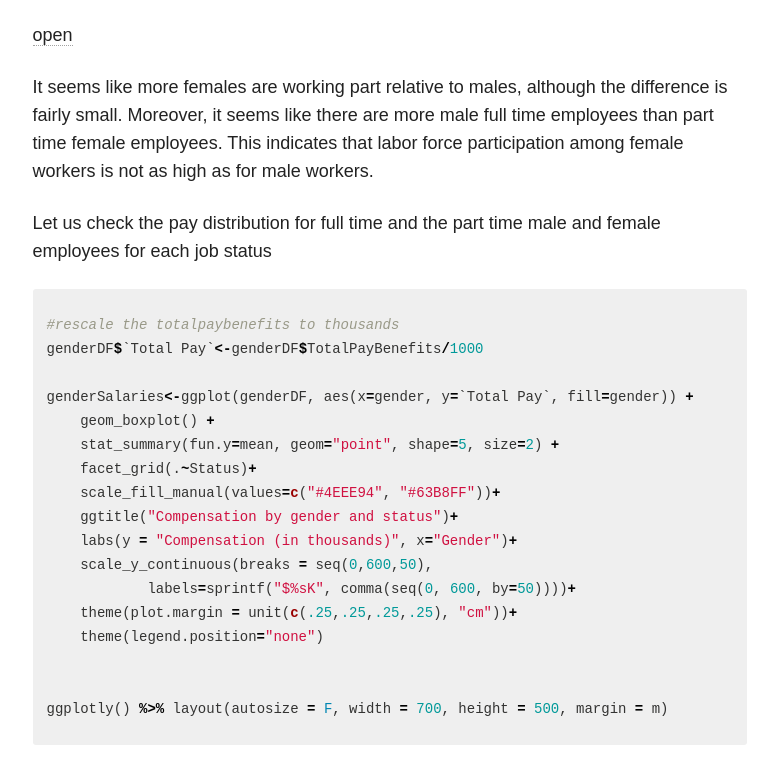
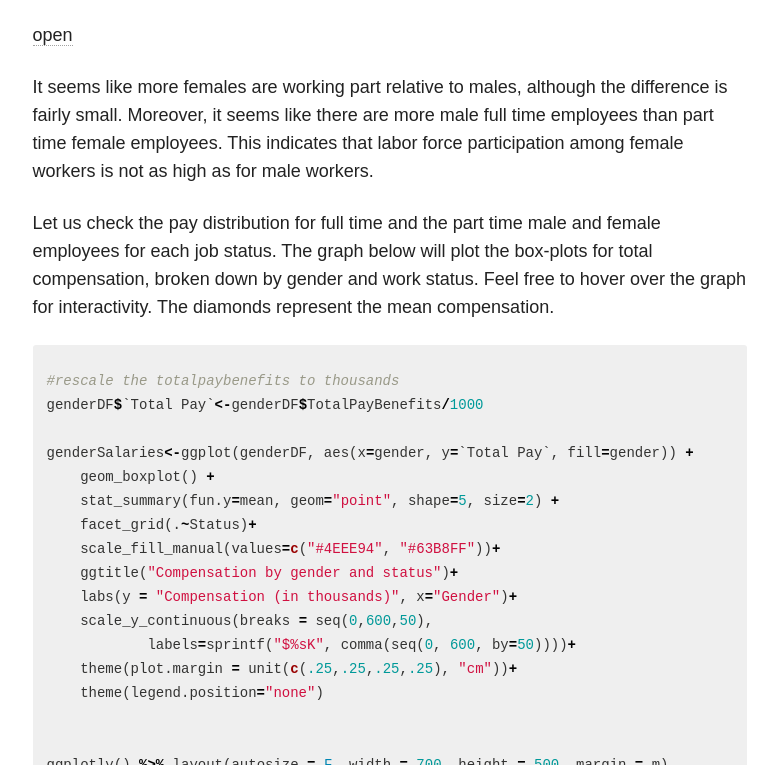
Before and after one commit to stasSajin/stasSajin.github.io, a Jekyll site: the page built from _posts/2016-06-08-Gender-Gap-in-SF.md, in a window 1280 px wide and 900 px high, scrolled down 9769 px, cut to the strip 47-812 px from the top of the window. Shown: the whole strip, without its empty margins (347-1125 px from the left). Built offline with Jekyll 4.4.1, drawn with Linux system fonts in a browser that asks for light colours; nearby versions of some CDN libraries; comment, search, counter and statistics services are not loaded.

Commit message:
Gender post update graphs again

```diff
--- a/_posts/2016-06-08-Gender-Gap-in-SF.md
+++ b/_posts/2016-06-08-Gender-Gap-in-SF.md
@@ -302,7 +302,7 @@ ggplotly(counts) %>%
 
 It seems like more females are working part relative to males, although the difference is fairly small. Moreover, it seems like there are more male full time employees than part time female employees. This indicates that labor force participation among female workers is not as high as for male workers.
 
-Let us check the pay distribution for full time and the part time male and female employees for each job status
+Let us check the pay distribution for full time and the part time male and female employees for each job status. The graph below will plot the box-plots for total compensation, broken down by gender and work status. Feel free to hover over the graph for interactivity. The diamonds represent the mean compensation.
 
 
 {% highlight r %}
```
